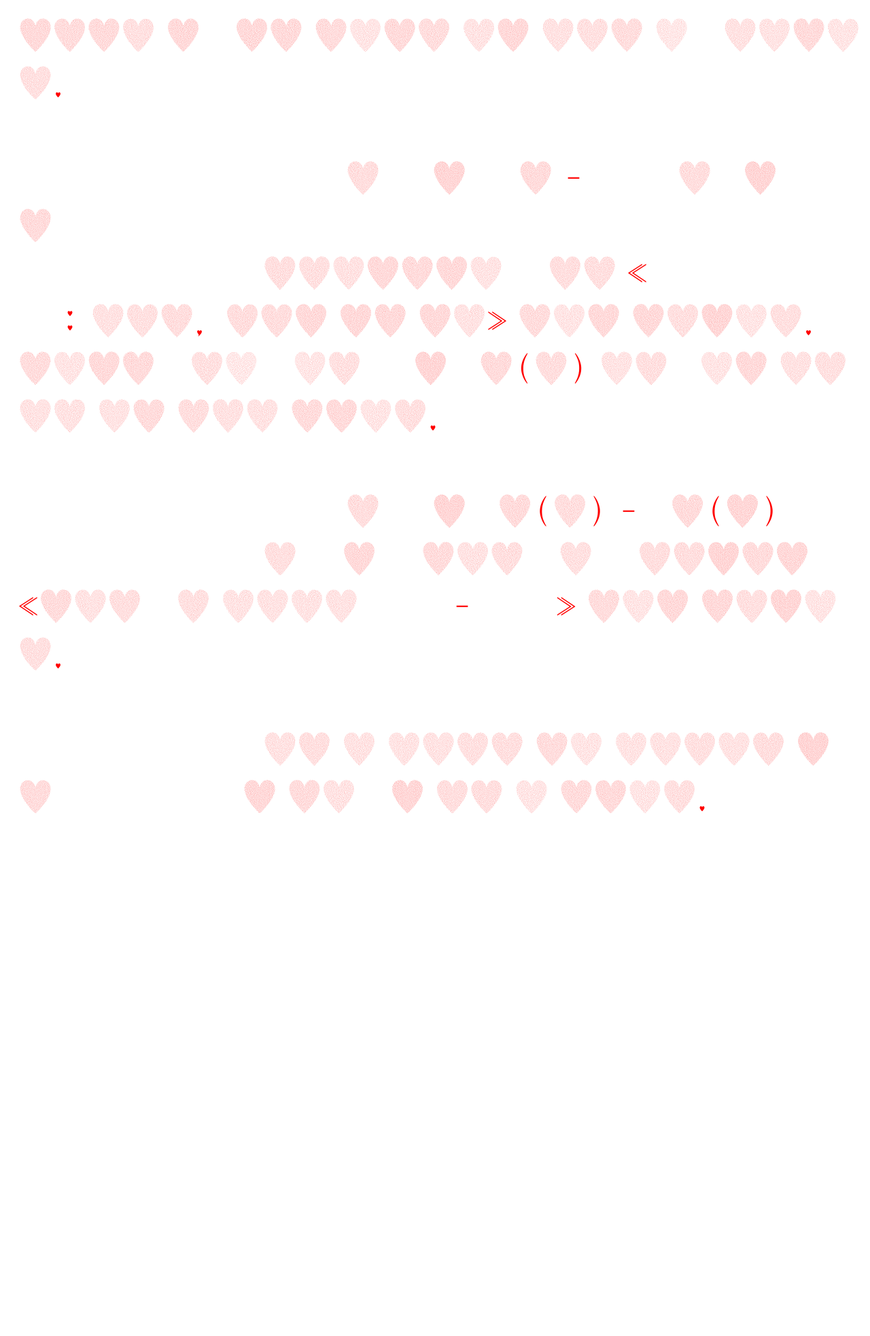
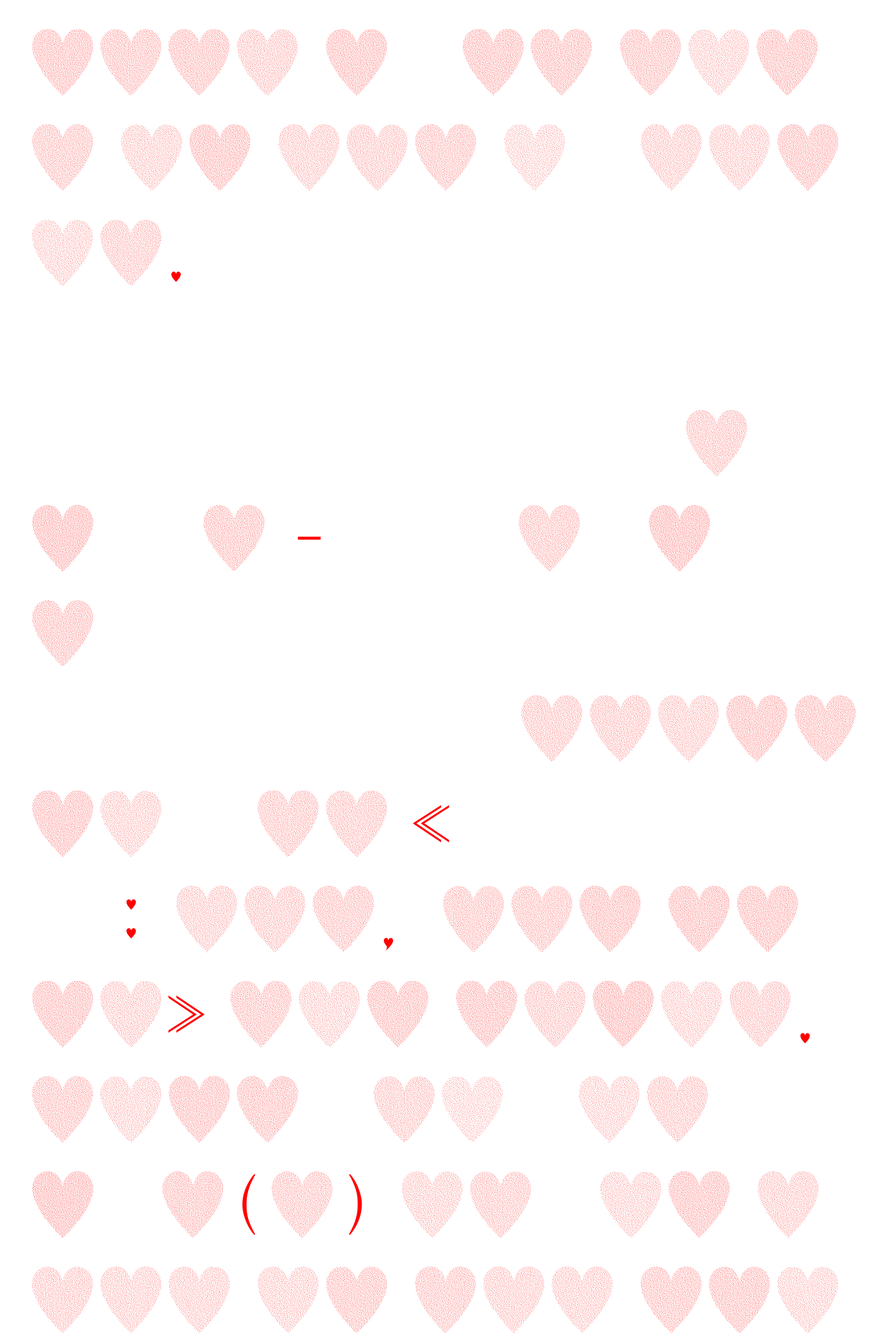
Before and after one commit to boththumbsdown/boththumbsdown, a PHP site: page /nong.html in a window 1280 px wide. Shown: the top 1965 px of the page at 68% size. Run offline with PHP 8.4, Linux system fonts and the light colour scheme.

Commit message:
Update nong.css

```diff
--- a/nong.css
+++ b/nong.css
@@ -7,11 +7,11 @@ src: url("nong-Regular.woff2") format('woff2');
 
 body{
 	font-family: 'nong';
-	margin-top: 15px;
-	margin-left: 25px;
+	margin-top: 20px;
+	margin-left: 40px;
 	line-height: 1.75em;
 	letter-spacing:0.5px;
-	font-size:50px;
+	font-size:100px;
 	text-align:center;
 }
 
@@ -22,7 +22,7 @@ body{
 	border:none;
 	line-height: 1.4em;
 	letter-spacing:0.5px;
-	font-size: 50px;
+	font-size: 100px;
 
 }
 
```
